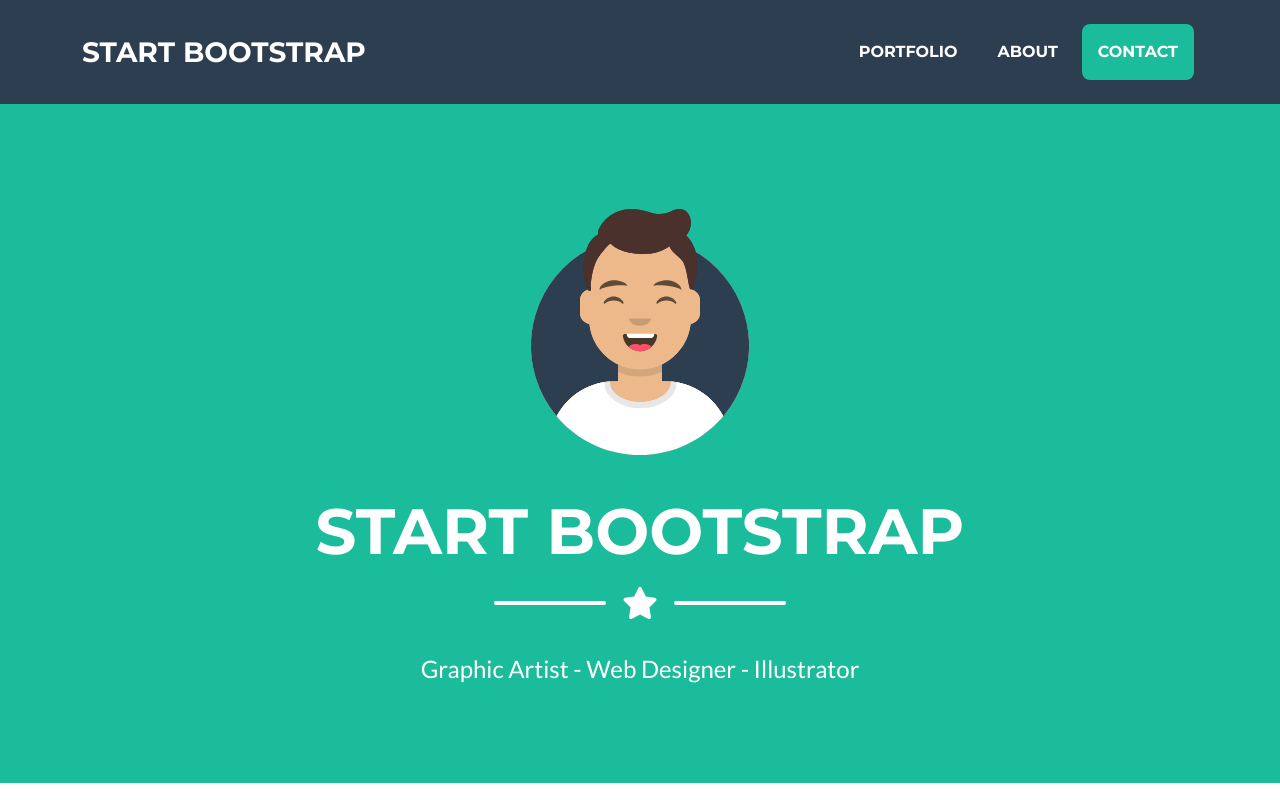
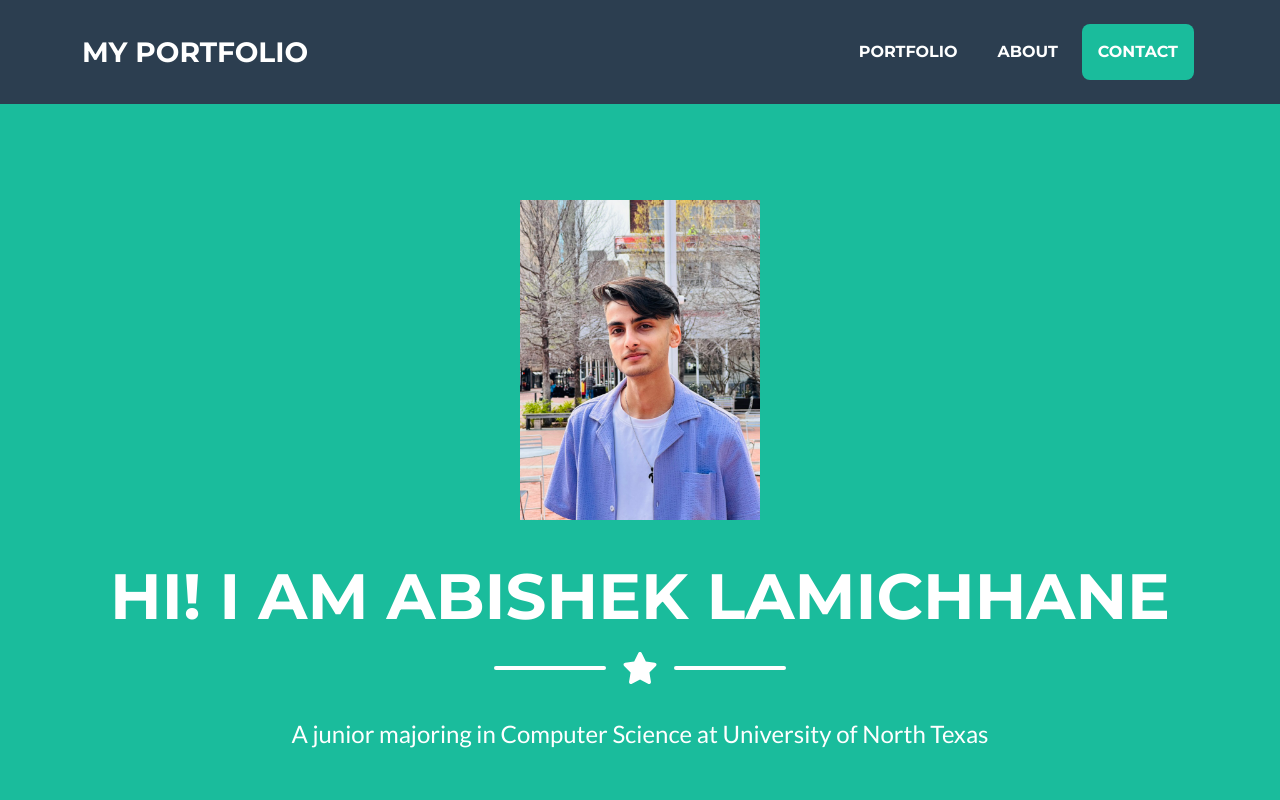
Before and after one commit to lamichhaneabishek1/Bootstrap, a plain HTML site: page startbootstrap-freelancer-gh-pages/index.html in a window 1280 px wide. Shown: the top 800 px of the page. Drawn offline with nearby package versions, Linux system fonts and the light colour scheme.

Commit message:
Commit abishek's portfolio

```diff
--- a/startbootstrap-freelancer-gh-pages/index.html
+++ b/startbootstrap-freelancer-gh-pages/index.html
@@ -5,7 +5,7 @@
         <meta name="viewport" content="width=device-width, initial-scale=1, shrink-to-fit=no" />
         <meta name="description" content="" />
         <meta name="author" content="" />
-        <title>Freelancer - Start Bootstrap Theme</title>
+        <title>Abishek Lamichhane</title>
         <!-- Favicon-->
         <link rel="icon" type="image/x-icon" href="assets/favicon.ico" />
         <!-- Font Awesome icons (free version)-->
@@ -20,7 +20,7 @@
         <!-- Navigation-->
         <nav class="navbar navbar-expand-lg bg-secondary text-uppercase fixed-top" id="mainNav">
             <div class="container">
-                <a class="navbar-brand" href="#page-top">Start Bootstrap</a>
+                <a class="navbar-brand" href="#page-top">My Portfolio</a>
                 <button class="navbar-toggler text-uppercase font-weight-bold bg-primary text-white rounded" type="button" data-bs-toggle="collapse" data-bs-target="#navbarResponsive" aria-controls="navbarResponsive" aria-expanded="false" aria-label="Toggle navigation">
                     Menu
                     <i class="fas fa-bars"></i>
@@ -38,9 +38,9 @@
         <header class="masthead bg-primary text-white text-center">
             <div class="container d-flex align-items-center flex-column">
                 <!-- Masthead Avatar Image-->
-                <img class="masthead-avatar mb-5" src="assets/img/avataaars.svg" alt="..." />
+                <img class="masthead-avatar mb-5" src="assets/img/abi.jpeg" alt="..." />
                 <!-- Masthead Heading-->
-                <h1 class="masthead-heading text-uppercase mb-0">Start Bootstrap</h1>
+                <h1 class="masthead-heading text-uppercase mb-0">Hi! I am Abishek Lamichhane</h1>
                 <!-- Icon Divider-->
                 <div class="divider-custom divider-light">
                     <div class="divider-custom-line"></div>
@@ -48,7 +48,7 @@
                     <div class="divider-custom-line"></div>
                 </div>
                 <!-- Masthead Subheading-->
-                <p class="masthead-subheading font-weight-light mb-0">Graphic Artist - Web Designer - Illustrator</p>
+                <p class="masthead-subheading font-weight-light mb-0">A junior majoring in Computer Science at University of North Texas</p>
             </div>
         </header>
         <!-- Portfolio Section-->
```
Also changed, not shown: startbootstrap-freelancer-gh-pages/assets/img/abi.jpeg (added).
